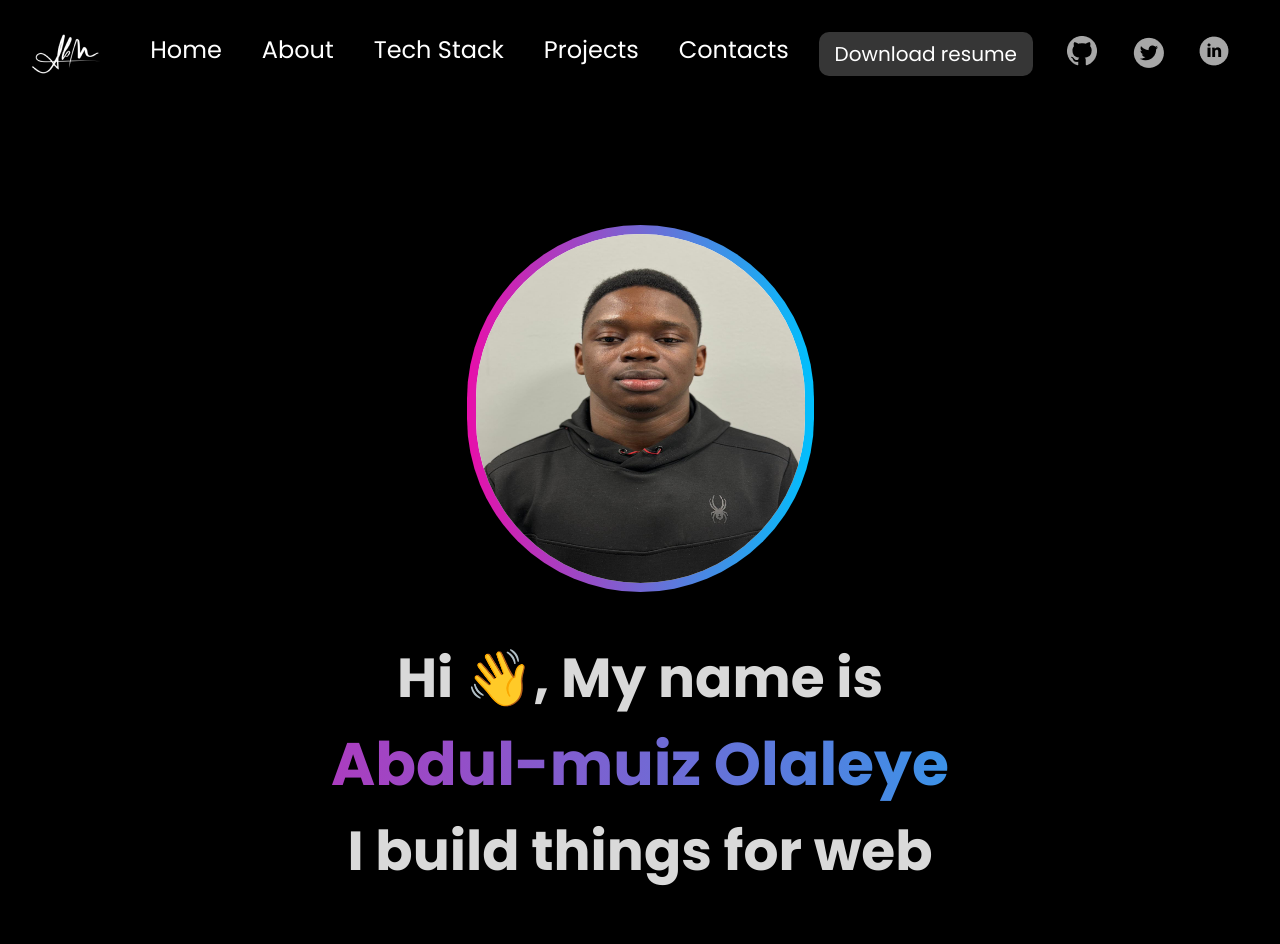
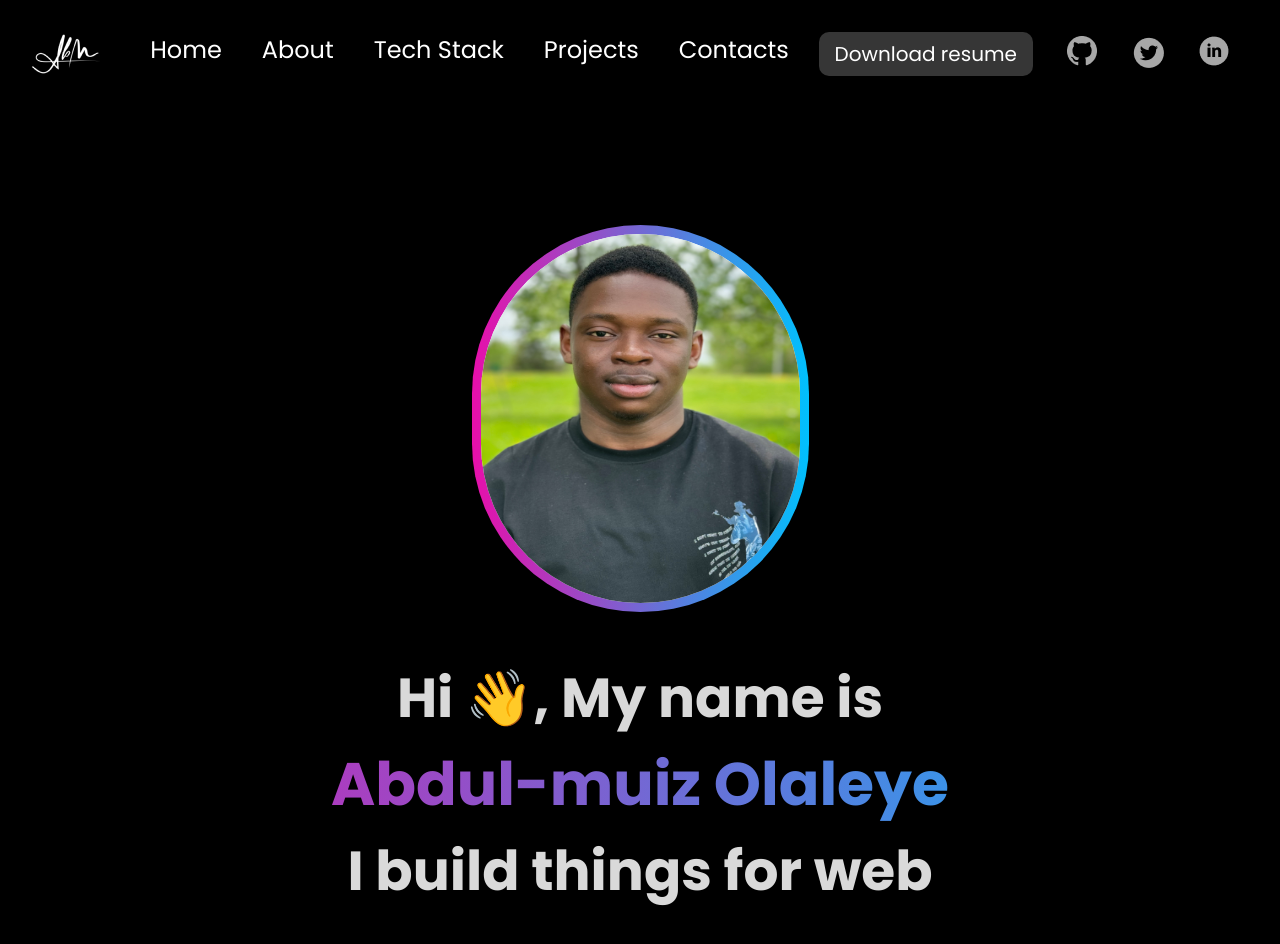
Before and after one commit to muheeeeez/WebDeveloperPortfolio, a Vue app: page /home in a window 1280 px wide. Shown: the top 944 px of the page. Built offline with nearby package versions, Linux system fonts and the light colour scheme.

Commit message:
22-05-2024

```diff
--- a/src/components/DashboardOverview.vue
+++ b/src/components/DashboardOverview.vue
@@ -13,10 +13,10 @@
           I build things for web
         </h1>
       </div>
-      <div class="myImage"><img src="../img/moi.jpg" alt="" /></div>
+      <div class="myImage"><img src="../img/moi.jpeg" alt="" /></div>
     </div>
     <div id="responsive" class="about">
-      <div class="myImage"><img src="../img/moi.jpg" alt="" /></div>
+      <div class="myImage"><img src="../img/moi.jpeg" alt="" /></div>
       <div>
         <h1>
           Hi 👋, My name is
@@ -354,11 +354,11 @@ export default {
   text-shadow: 0 0 0px;
 }
 .about img {
-  width: 329px;
-  height: 349px;
+  width: 319px;
+  height: 369px;
   background: linear-gradient(white, white) padding-box,
     linear-gradient(to right, #e70faa, #00c0fd) border-box; /* Use #E70FAA and #00C0FD for the linear gradient */
-  border-radius: 230px;
+  border-radius: 200px;
   border: 9px solid transparent;
 }
 .tech-stack,
```
Also changed, not shown: src/img/moi.jpeg (added), src/img/moi.jpg (deleted).
